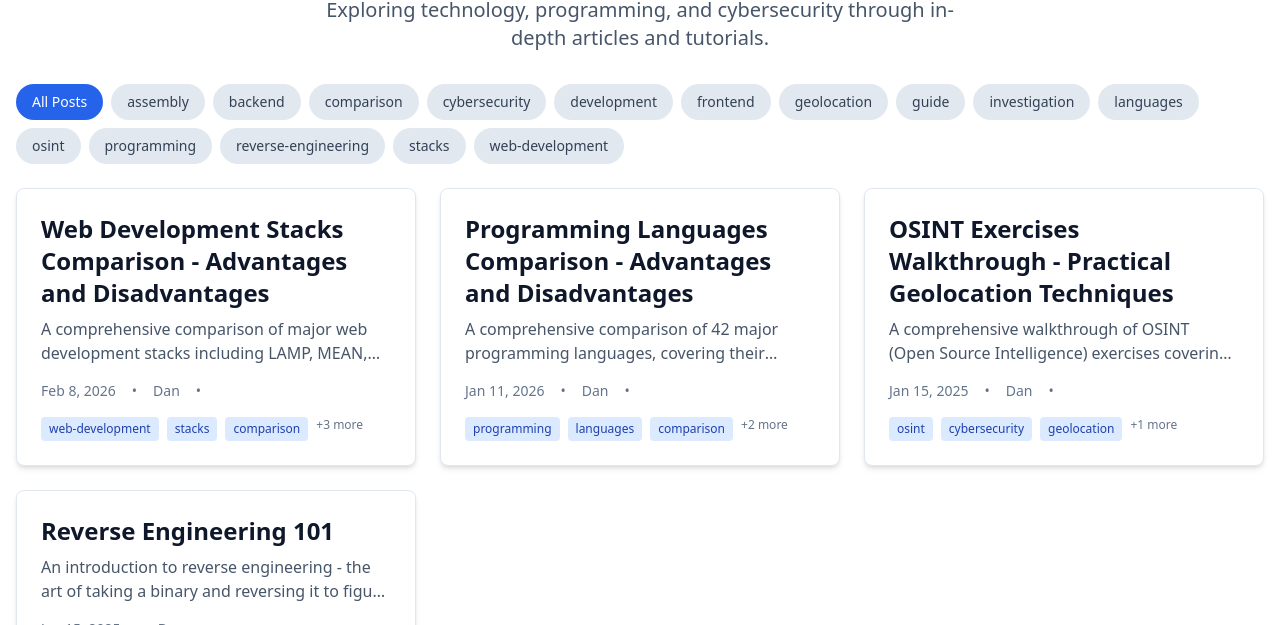
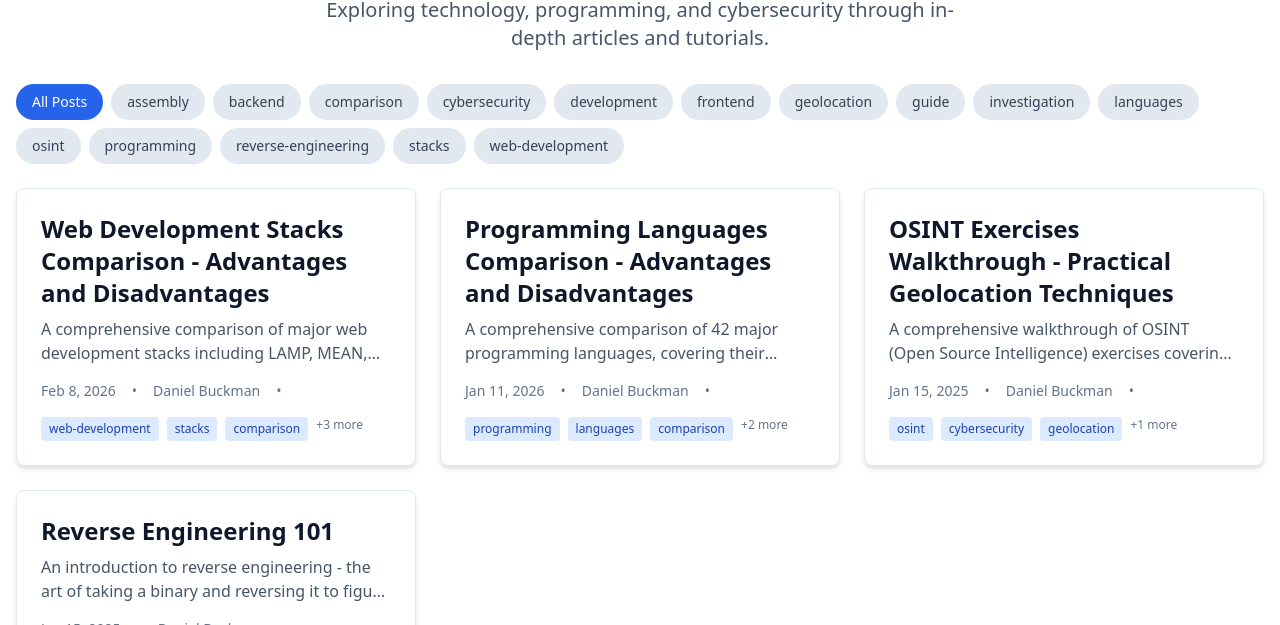
Before and after one commit to duskdem0n83/astro-project1, an Astro site: page / in a window 1280 px wide. Shown: the part 175-800 px from the top of the page. Built offline with nearby package versions, Linux system fonts and the light colour scheme; Astro itself is replaced by a stand-in of ours; some packages are replaced by stand-ins of ours.

Commit message:
Update author name from Dan to Daniel Buckman in all blog posts

```diff
--- a/src/content/blog/osint-exercises-walkthrough.md
+++ b/src/content/blog/osint-exercises-walkthrough.md
@@ -7,7 +7,7 @@ tags:
   - cybersecurity
   - geolocation
   - investigation
-author: Dan
+author: Daniel Buckman
 ---
 
 ## Introduction
--- a/src/content/blog/programming-languages-comparison.md
+++ b/src/content/blog/programming-languages-comparison.md
@@ -8,7 +8,7 @@ tags:
   - comparison
   - development
   - guide
-author: Dan
+author: Daniel Buckman
 ---
 
 ## Introduction
--- a/src/content/blog/reverse-engineering-101.md
+++ b/src/content/blog/reverse-engineering-101.md
@@ -6,7 +6,7 @@ tags:
   - reverse-engineering
   - cybersecurity
   - assembly
-author: Dan
+author: Daniel Buckman
 ---
 
 ## Introduction
--- a/src/content/blog/web-development-stacks-comparison.md
+++ b/src/content/blog/web-development-stacks-comparison.md
@@ -9,7 +9,7 @@ tags:
   - backend
   - frontend
   - guide
-author: Dan
+author: Daniel Buckman
 ---
 
 ## Introduction
```
